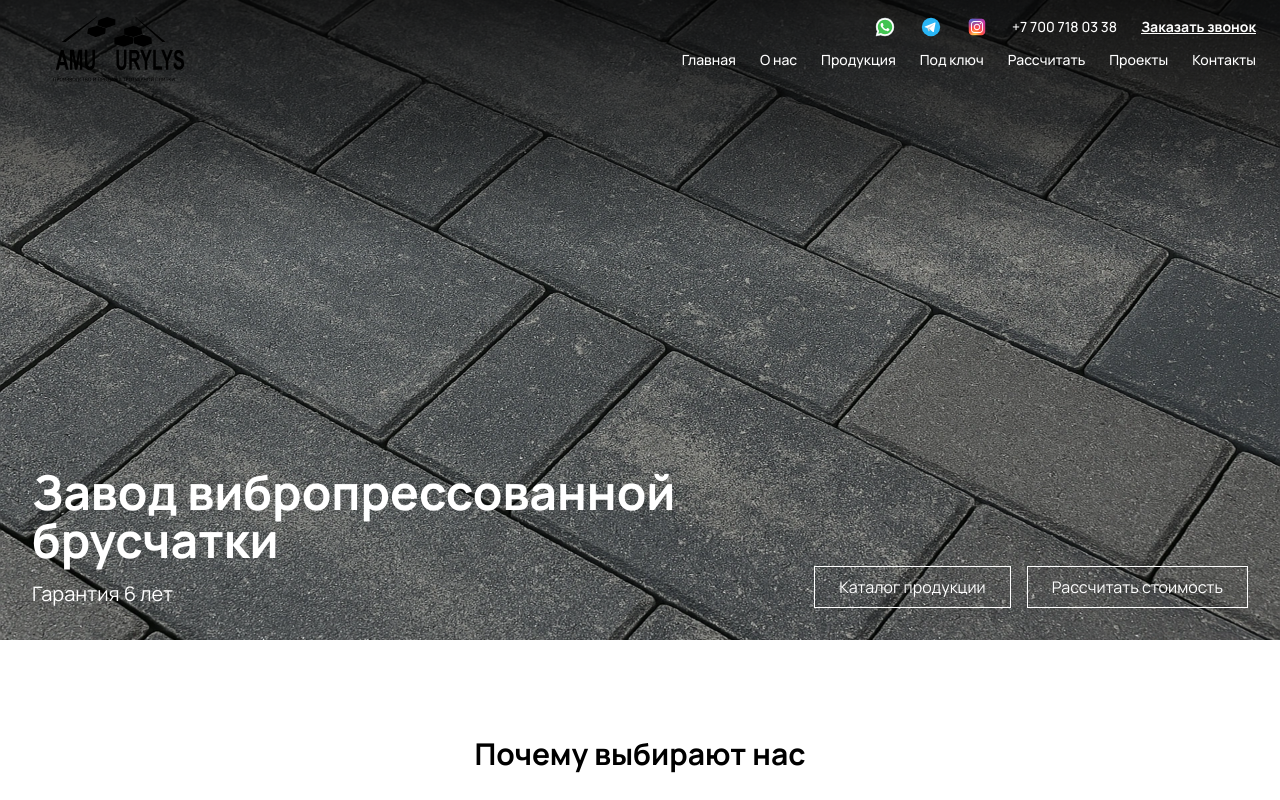
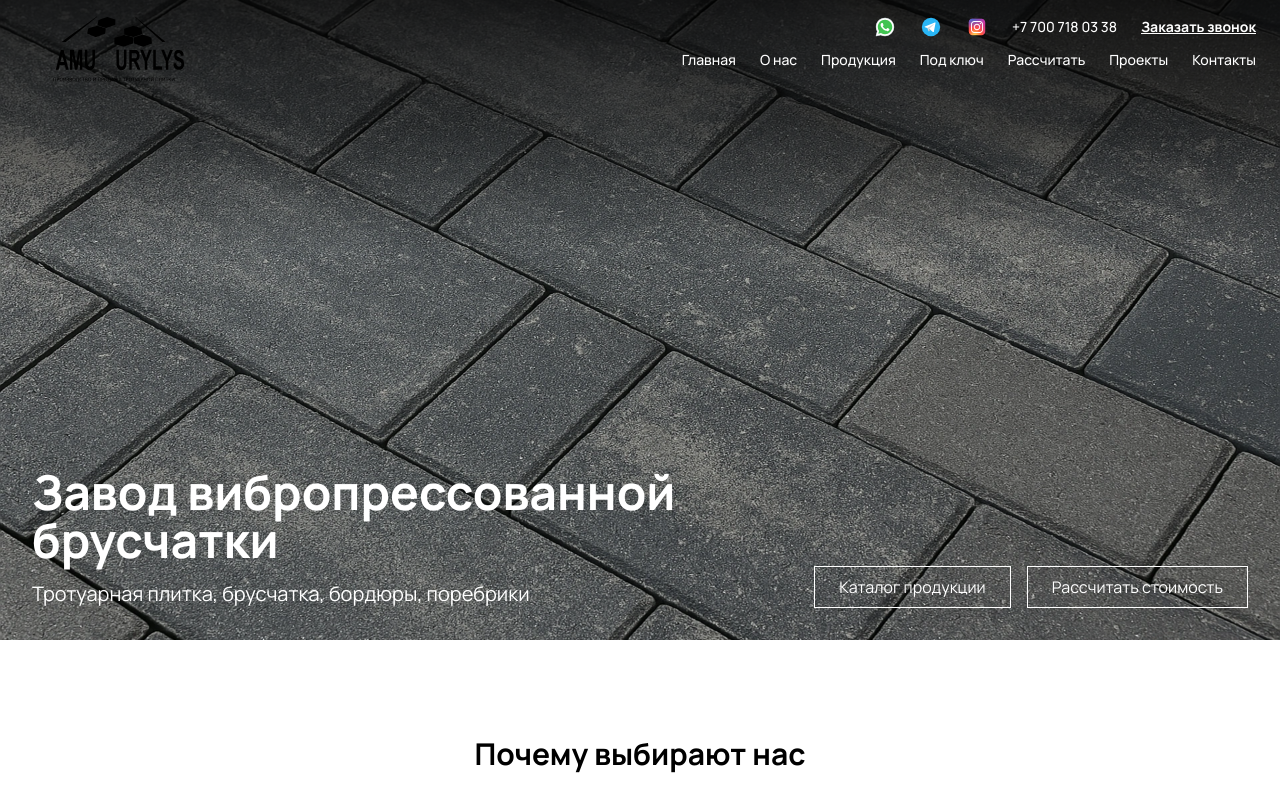
Before and after one commit to DamuQurylys/Damuzavod, a Next.js app: page / in a window 1280 px wide. Shown: the top 800 px of the page. Built offline with nearby package versions, Linux system fonts and the light colour scheme.

Commit message:
Заменил текст p на Index

```diff
--- a/src/pages/index.tsx
+++ b/src/pages/index.tsx
@@ -24,7 +24,7 @@ export default function Home() {
         <h1 className="text-3xl sm:text-4xl md:text-5xl font-bold leading-tight">
           Завод вибропрессованной брусчатки
         </h1>
-        <p className="text-lg sm:text-xl">Гарантия 6 лет</p>
+        <p className="text-lg sm:text-xl">Тротуарная плитка, брусчатка, бордюры, поребрики</p>
       </Hero>
 
       <main className="px-4 sm:px-6 md:px-8 py-12 space-y-16">
```
